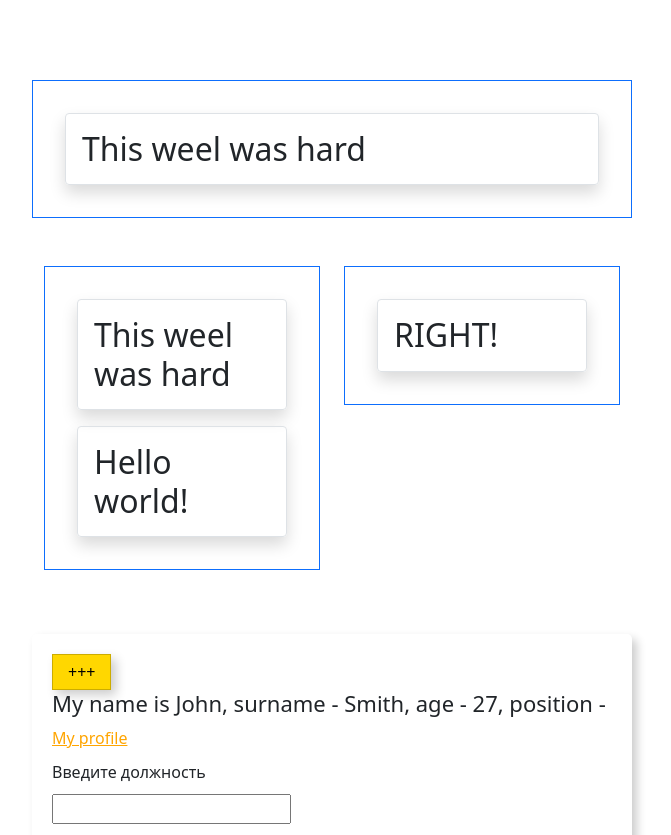
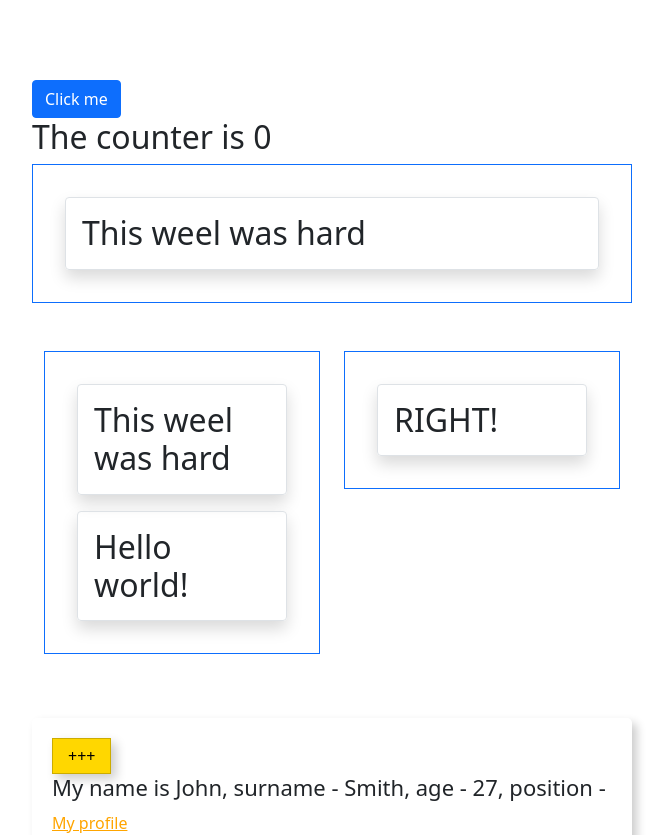
Before and after one commit to Yurec865/FrontendDevelopment, a React (Create React App) app in the folder React/courseapp/: page / in a window 1280 px wide. Shown: the top 835 px of the page, without its empty margins (308-979 px from the left). Built offline with nearby package versions, Linux system fonts and the light colour scheme.

Commit message:
render-props pattern

```diff
--- a/React/courseapp/src/App.js
+++ b/React/courseapp/src/App.js
@@ -101,9 +101,45 @@
     )
 }
 
+const Message = (props) => {
+    return (
+        <h2>The counter is {props.counter}</h2>
+    )
+}
+
+class Counter extends Component {
+    state = {
+        counter: 0
+    }
+
+    changeCounter = () => {
+        this.setState(({counter}) => ({
+            counter: counter + 1
+        }))
+    }
+
+    render() {
+        return (
+           <>
+            <button
+                className={'btn btn-primary'}
+                onClick={this.changeCounter}>
+                Click me
+            </button>
+            {this.props.render(this.state.counter)}
+           </>
+        )
+    }
+}
+
 function App() {
   return (
     <Wrapper>
+
+        <Counter render={counter => (
+            <Message counter={counter}/>
+        )}/>
+
         <HelloGreating/>
         <BootstrapTest
             left = {
```
